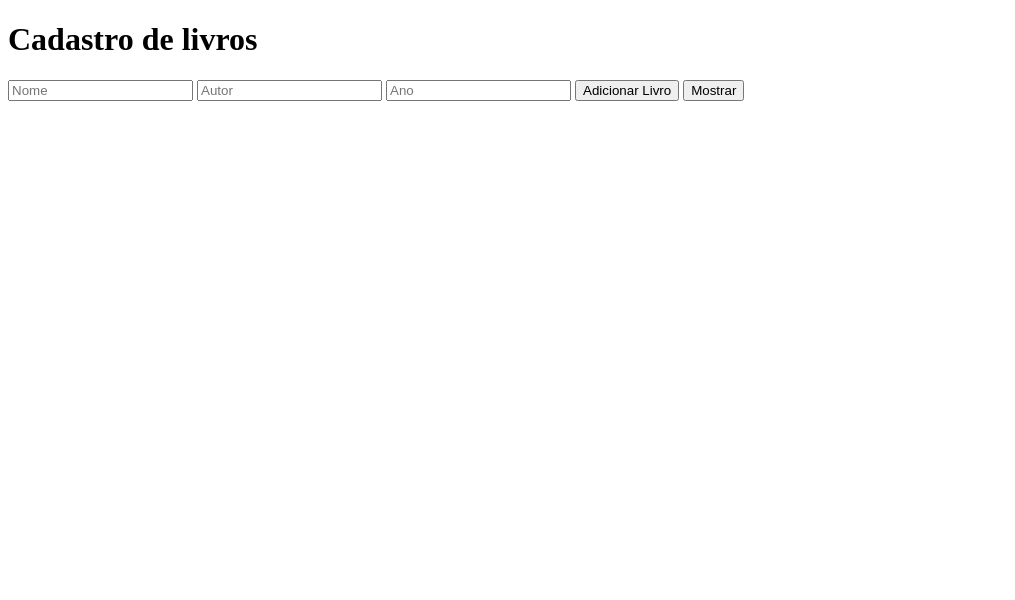
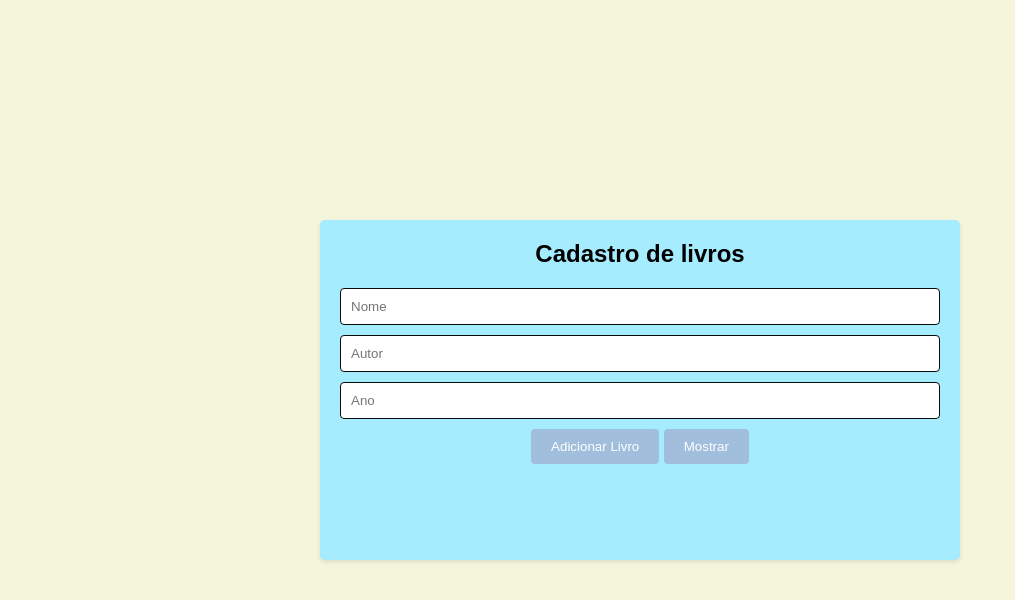
Before and after one commit to laurajhagsuUGAVGHA/Biblioteca, a plain HTML site: page index.html in a window 1280 px wide. Shown: the whole page, without its empty margins (0-1015 px from the left). Drawn offline with Linux system fonts and the light colour scheme.

Commit message:
mudanças

```diff
--- a/index.html
+++ b/index.html
@@ -1,20 +1,25 @@
-<!DOCTYPE html>
+
 <html lang="en">
 <head>
     <meta charset="UTF-8">
     <meta name="viewport" content="width=device-width, initial-scale=1.0">
+    <link rel="stylesheet" href="style.css">
     <title>Document</title>
 </head>
 <body>
+    <div class="container">
         <h1>Cadastro de livros</h1>
         <input id="nomeLivro" placeholder="Nome" type="text">
         <input id="autorLivro" placeholder="Autor" type="text">
         <input id="anoLivro" placeholder="Ano" type="number">
         <button onclick="adicionar()">Adicionar Livro</button>
         <button onclick="mostrarLivros()">Mostrar</button>
-  <script>
+
+                <ul id="listaLivros"></ul>
+    </div>
 
 
+    <script>
         let biblioteca = [];
 
         function cadastro(nome, autor, ano) {
@@ -22,10 +27,8 @@ function cadastro(nome, autor, ano) {
                 titulo: nome,
                 autor: autor,
                 ano: ano
-
             };
-    biblioteca.push(livros)
-
+            biblioteca.push(livro);
         }
 
         function adicionar() {
@@ -34,9 +37,22 @@ function adicionar() {
             let ano = document.getElementById('anoLivro').value;
             cadastro(nome, autor, ano);
         }
+
         function mostrarLivros() {
-    alert.log(`resultado:${biblioteca[0].titulo}`);
+            let listaLivros = document.getElementById('listaLivros');
+            listaLivros.innerHTML = ''; // Limpa a lista antes de mostrar os livros
+
+            for (let i = 0; i < biblioteca.length; i++) {
+                let livro = biblioteca[i];
+                let listItem = document.createElement('li');
+                listItem.textContent = `Título: ${livro.titulo}, Autor: ${livro.autor}, Ano: ${livro.ano}`;
+                listaLivros.appendChild(listItem);
             }
+        }
+
+
+
+
     </script>
 </body>
 </html>
--- a/style.css
+++ b/style.css
@@ -0,0 +1,53 @@
+body, h1, input, button {
+    margin: 0;
+    padding: 0;
+    font-family: Arial, sans-serif;
+}
+
+body {
+    background-color: beige;
+    padding: 20px;
+     }
+
+.container {
+    max-width: 600px;
+    height: 300px;
+    margin: 0 auto;
+    padding: 20px;
+    background-color: #a5ecfe;
+    border-radius: 5px;
+    box-shadow: 0 2px 4px rgba(0, 0, 0, 0.1);
+    margin-top: 200px;
+    text-align: center;
+    align-items: center;
+}
+
+h1 {
+    font-size: 24px;
+    margin-bottom: 20px;
+    text-align: center;
+}
+
+input {
+    display: block;
+    width: 100%;
+    padding: 10px;
+    margin-bottom: 10px;
+    border: 1px solid #0a0b0b;
+    border-radius: 4px;
+}
+
+button {
+    padding: 10px 20px;
+    background-color: #a1bedd;
+    color: #ffffff;
+    border: none;
+    border-radius: 4px;
+    cursor: pointer;
+    text-align: center;
+    align-items: center;
+}
+
+button:hover {
+    background-color: #4119e3;
+}
```
Also changed, not shown: img/galaxia.webp (added), img/pngtree-abstract-purple-and-blue-background-mysterious-galaxy-background-in-green-tone-picture-image_1256409.jpg (added). Lines whose indentation alone changed are shown as unchanged.
